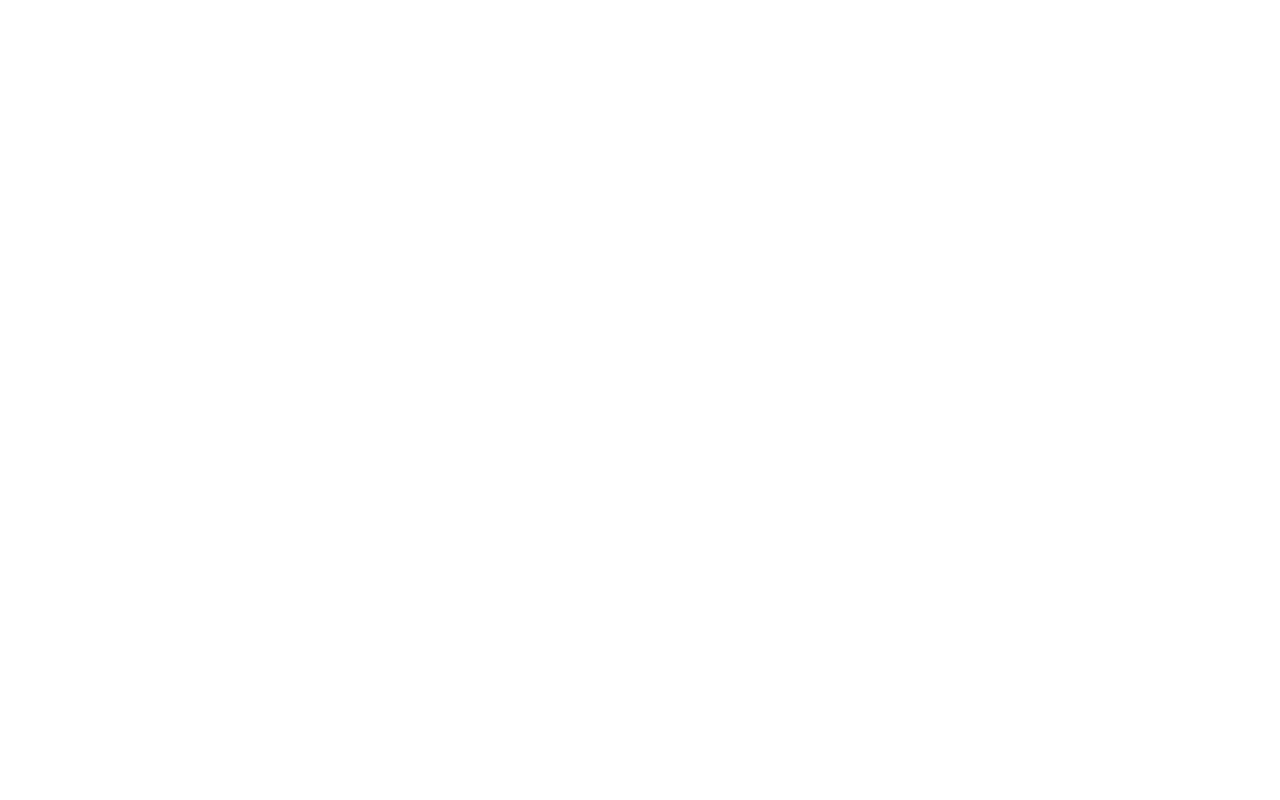
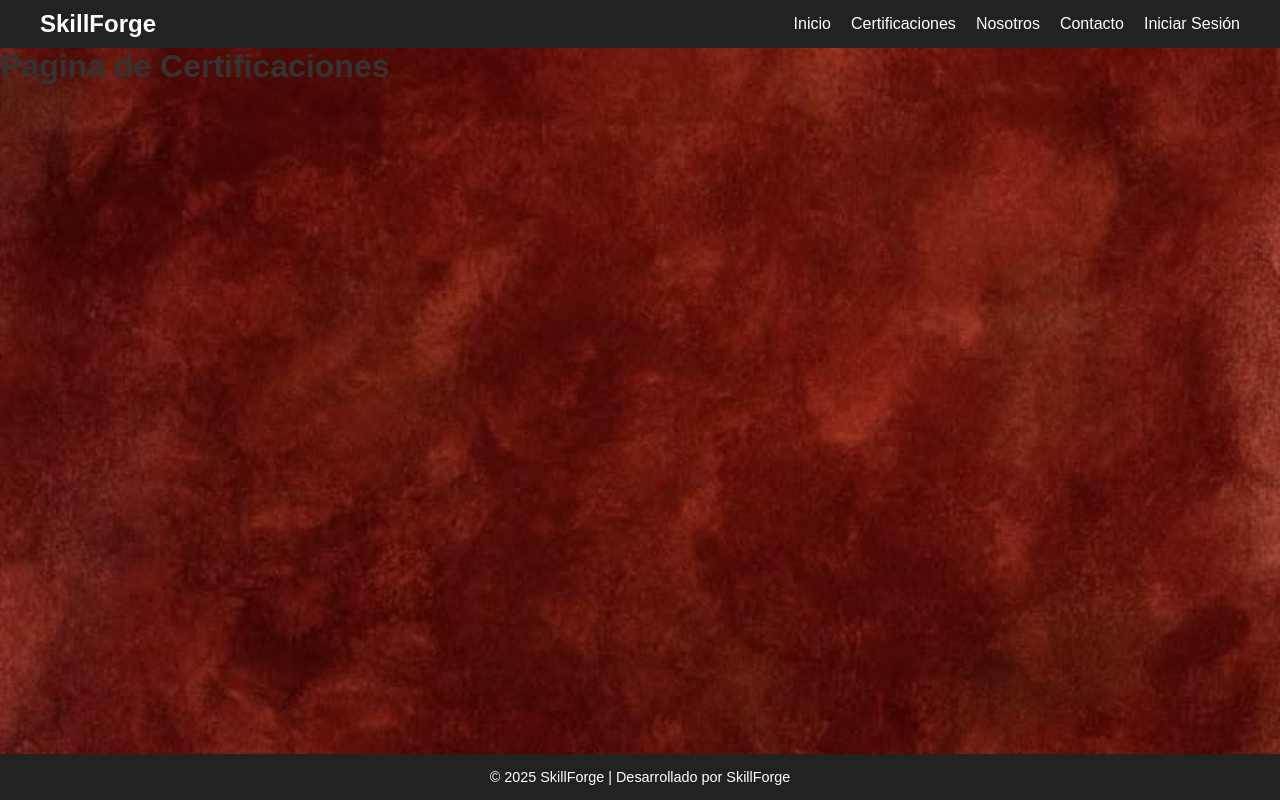
Before and after one commit to DannaMajhli/Examen2doParcial_Gina, a plain HTML site: page front/certificaciones.html in a window 1280 px wide. Drawn offline with Linux system fonts and the light colour scheme.

Commit message:
"Cambie el fondo y le di estilos a los html - Danna"

```diff
--- a/front/certificaciones.html
+++ b/front/certificaciones.html
@@ -1,8 +1,38 @@
+<!DOCTYPE html>
+<html lang="es">
+<head>
+    <meta charset="UTF-8">
+    <meta name="viewport" content="width=device-width, initial-scale=1.0">
+    <title>Certificacion - Certificaciones</title>
+    <link rel="stylesheet" href="css/estilos.css">
+</head>
 <body>
-  <header></header>
+
+  <!-- Header -->
+    <header id="main-header">
+        <div class="logo">SkillForge</div>
+        <nav class="menu">
+             <ul>
+                <li><a href="index.html">Inicio</a></li>
+                <li><a href="certificaciones.html" class="protegido">Certificaciones</a></li>
+                <li><a href="nosotros.html">Nosotros</a></li>
+                <li><a href="contacto.html">Contacto</a></li>
+             </ul>
+        </nav>
+    </header>
 
 
+  <main>
+      <h1>Pagina de Certificaciones</h1>
+  </main>
 
-  <footer></footer>
+  <!-- FOOTER  -->
+  <footer class="footer">
+     <p>© 2025 SkillForge | Desarrollado por SkillForge</p>
+  </footer>
+
+  <!-- SCRIPTS -->
   <script src="js/main.js"></script>
+
 </body>
+</html>
--- a/front/css/estilos.css
+++ b/front/css/estilos.css
@@ -12,6 +12,14 @@ body {
     min-height: 100vh;
     display: flex;
     flex-direction: column;
+
+    background-image: url('../img/fondo.jpg'); /* Cambia ruta e imagen */
+    background-size: cover;         /* Para que cubra toda la pantalla */
+    background-repeat: no-repeat;   /* Para que no se repita */
+    background-attachment: fixed;   /* Para que no se mueva al hacer scroll */
+    background-position: center;    /* Centra la imagen */
+
+
 }
 
 /**** Header *****/
```
Also changed, not shown: front/contacto.html (+32 -2 lines), front/examen.html (+32 -2 lines), front/nosotros.html (+32 -2 lines), front/img/fondo.jpg (added).
